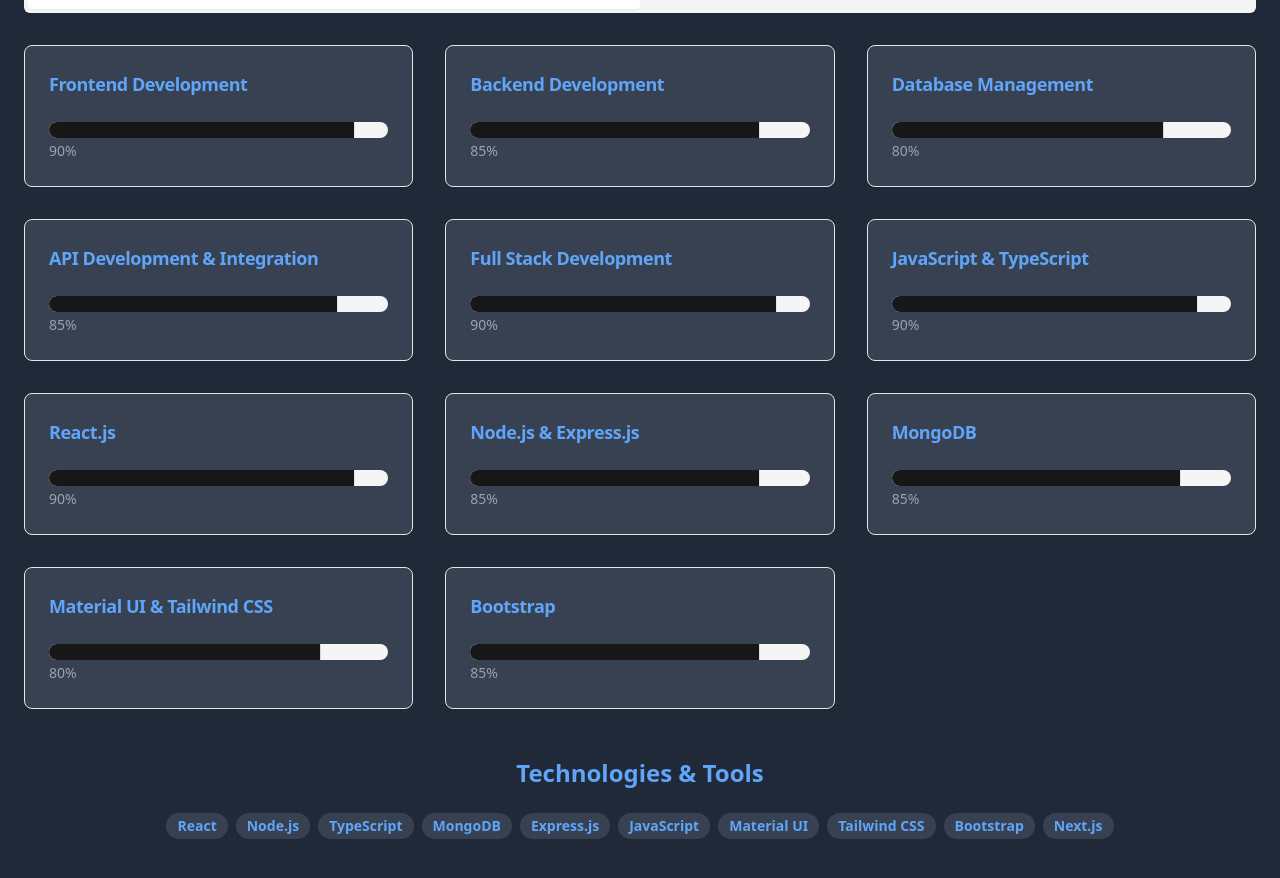
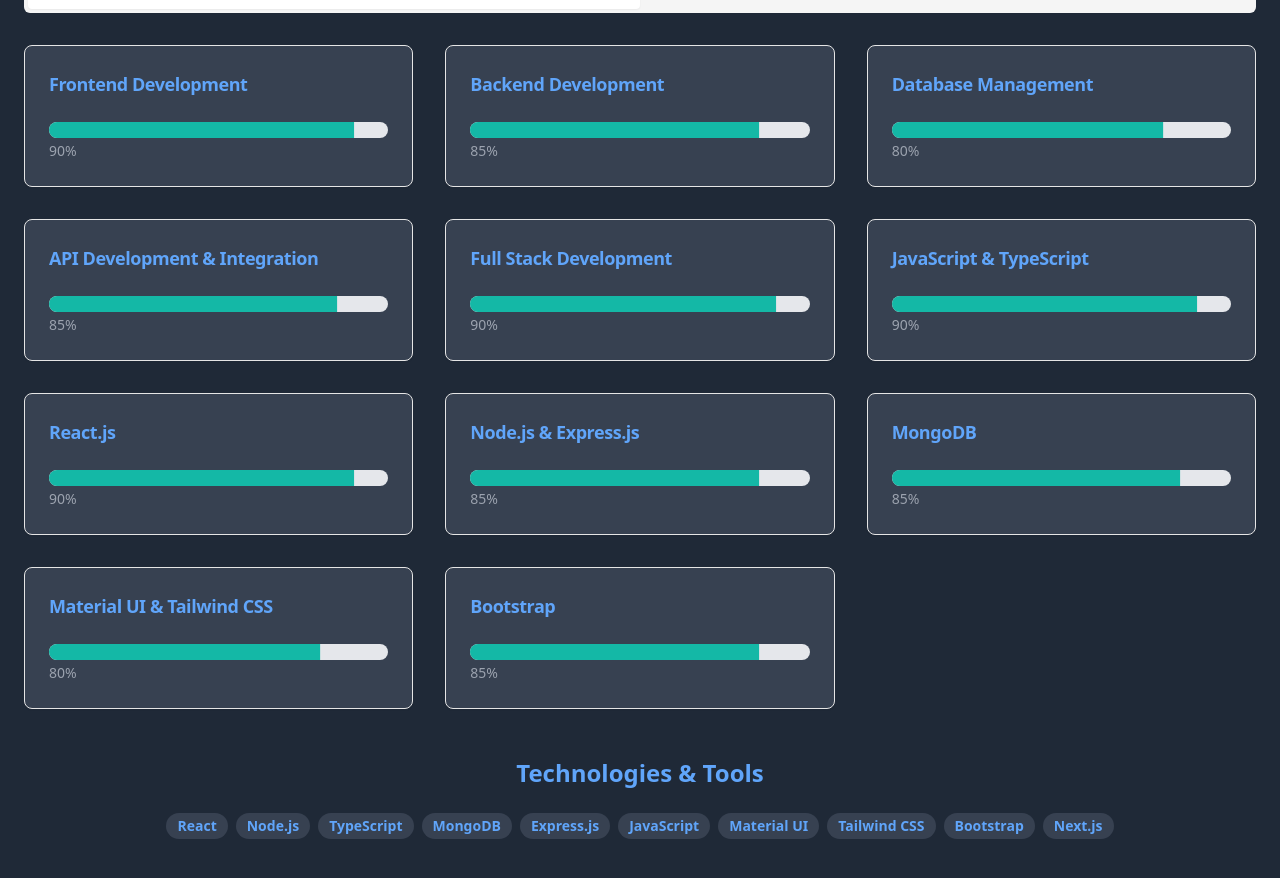
Before and after one commit to deepak748030/portfolio, a React (Vite) app: page / in a window 1280 px wide. Shown: the part 1664-2542 px from the top of the page. Built offline with nearby package versions, Linux system fonts and the light colour scheme.

Commit message:
Updated progress bar colors to teal for a refreshed design

```diff
--- a/src/components/skills.tsx
+++ b/src/components/skills.tsx
@@ -47,7 +47,6 @@
                 { name: 'Time Management', level: 90 },
                 { name: 'Team Collaboration', level: 85 },
                 { name: 'Adaptability', level: 88 },
-                { name: 'Communication', level: 85 },
                 { name: 'Leadership', level: 80 },
               ].map((skill) => (
                 <Card key={skill.name} className="bg-gray-700">
--- a/src/components/ui/progress.tsx
+++ b/src/components/ui/progress.tsx
@@ -12,13 +12,13 @@
   <ProgressPrimitive.Root
     ref={ref}
     className={cn(
-      "relative h-4 w-full overflow-hidden rounded-full bg-secondary",
+      "relative h-4 w-full overflow-hidden rounded-full bg-gray-200", // Subtle light gray background
       className
     )}
     {...props}
   >
     <ProgressPrimitive.Indicator
-      className="h-full w-full flex-1 bg-primary transition-all"
+      className="h-full w-full flex-1 bg-teal-500 transition-all" // Solid green for progress indicator
       style={{ transform: `translateX(-${100 - (value || 0)}%)` }}
     />
   </ProgressPrimitive.Root>
```
